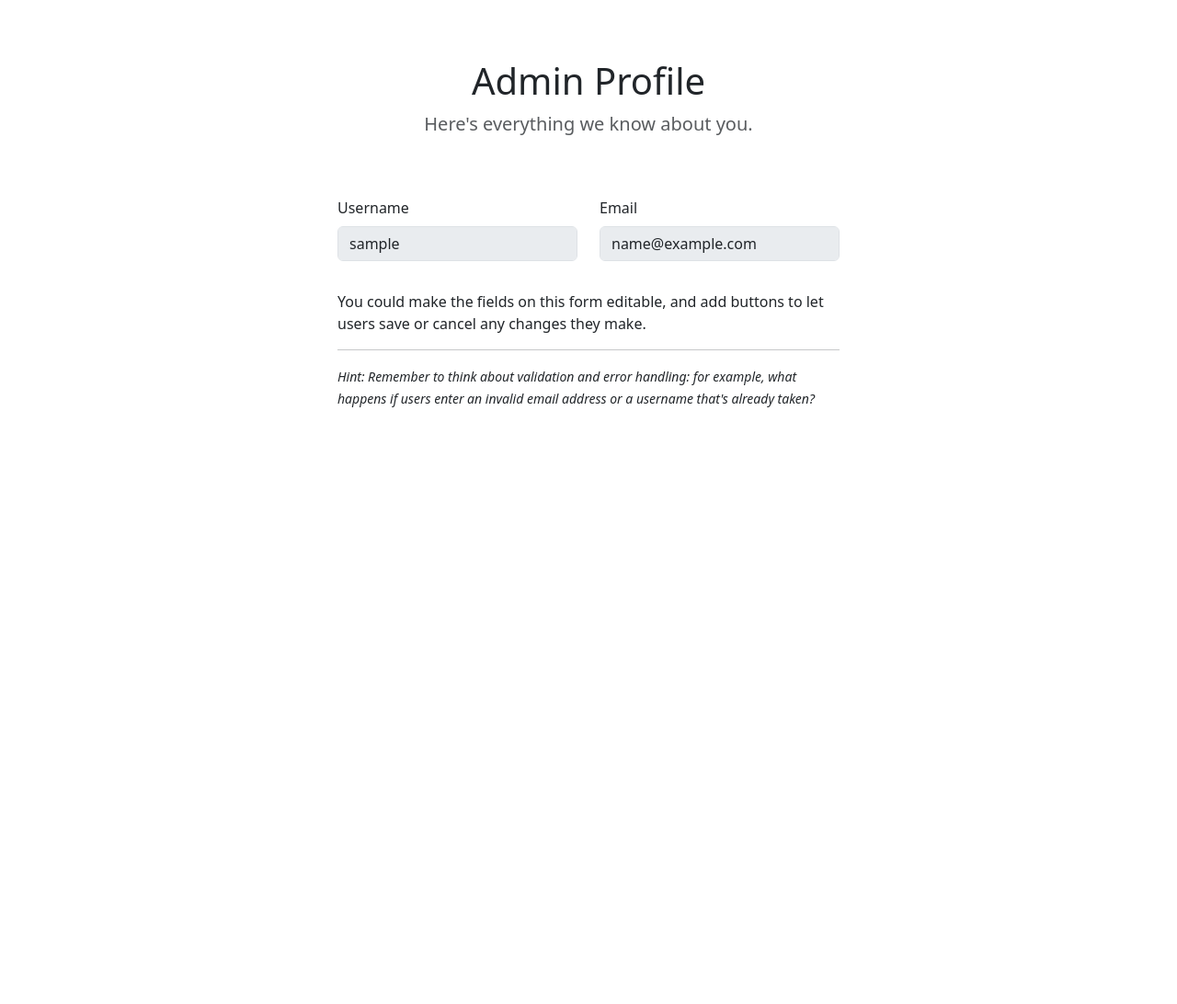
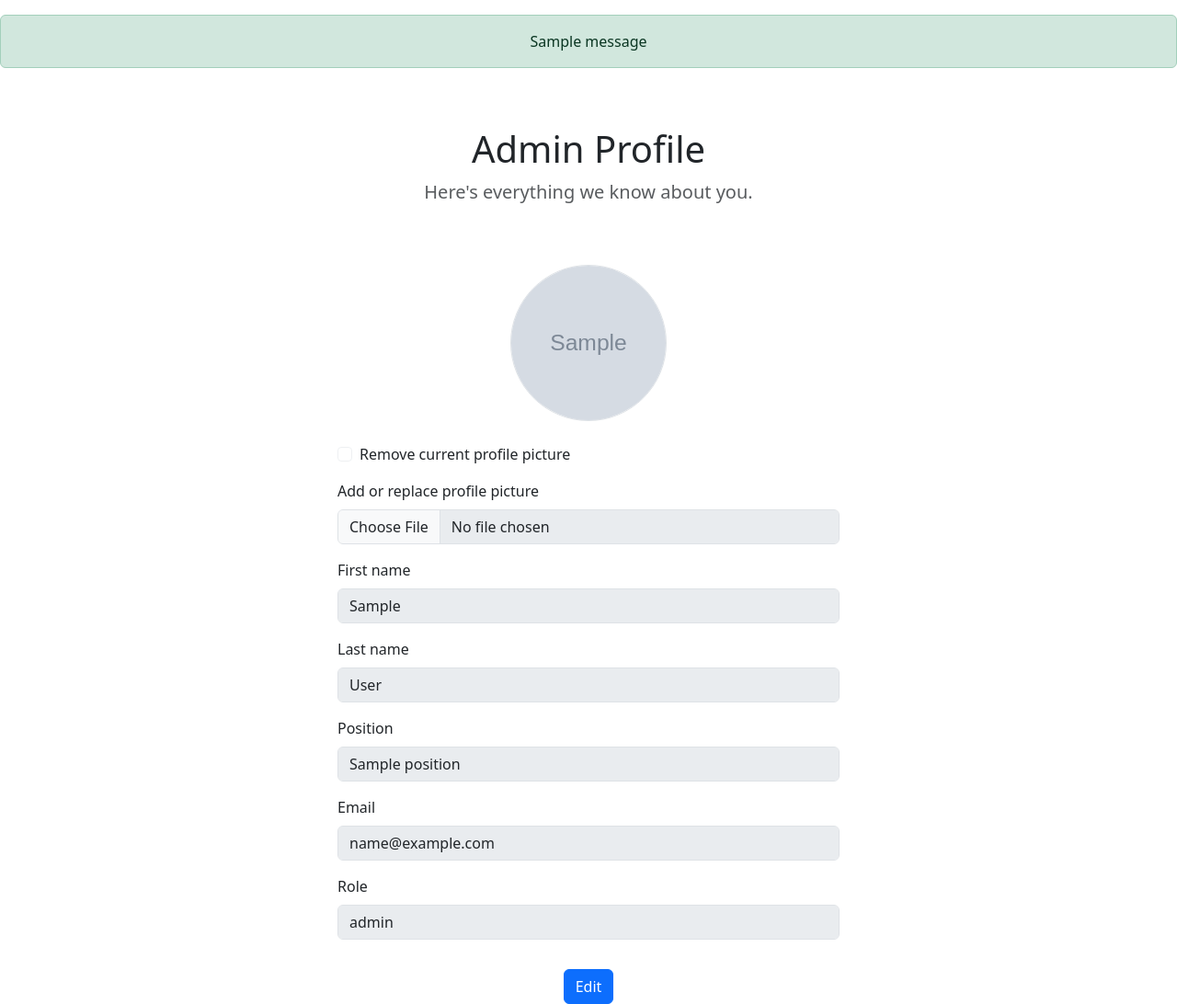
Before and after one commit to Ming-Liu-1170030/LU-TODO, a Flask app: page /profile in a window 1280 px wide. Shown: the part 56-1148 px from the top of the page at 92% size. Before the commit the page ends 499 px from the top, so only its background shows below. Run offline with Flask 3, Linux system fonts and the light colour scheme; the visitor is signed in with stand-in values (Sample User, id 1); grey boxes marked "Sample" are stand-in pictures; one stand-in notice (Sample message) is shown; a database or web service that is not in the repository returns one stand-in record (values such as "Sample title"); some libraries are stand-ins or nearby versions.

Commit message:
Profile page management partly implemented (apart from password) and tested

```diff
--- a/lutodo/templates/profile.html
+++ b/lutodo/templates/profile.html
@@ -6,6 +6,15 @@
 {% set active_page = 'profile' %}
 
 {% block content %}
+
+{% with messages = get_flashed_messages(with_categories=true) %}
+    {% for category, message in messages %}
+        <div class="alert alert-{{ category }} text-center" role="alert">
+            {{ message }}
+        </div>
+    {% endfor %}
+{% endwith %}
+
 <section class="container py-5">
     <div class="row justify-content-center text-center">
         <div class="col-lg-7">
@@ -16,24 +25,86 @@
 </section>
 
 <section class="container">
-    <form>
+    <form action="{{ url_for('profile') }}" method="post" enctype="multipart/form-data">
+        <div class="text-center mb-4">
+            {% if profile.profile_picture %}
+            <img src="{{ url_for('static', filename='profile_pictures/' ~ profile.profile_picture)}}"
+                 alt="Profile picture"
+                 class="rounded-circle border object-fit-cover"
+                 width="170"
+                 height="170">
+            {% else %}
+            <p>No profile picture</p>
+            {% endif %}
+        </div>
+
+
         <div class="row justify-content-center">
-            <div class="col-lg-3 mb-3">
-                <label for="username" class="form-label">Username</label>
-                <input type="text" class="form-control" id="username" name="username" value="{{ profile.username }}" disabled>
+            <div class="col-12 col-md-8 col-lg-6">
+            {% if profile.profile_picture %}
+            <div class="form-check mb-3">
+                <label class="form-check-label" for="remove_profile_picture">Remove current profile picture</label>
+                <input class="form-check-input" type="checkbox" id="remove_profile_picture" name="remove_profile_picture" disabled>
             </div>
-            <div class="col-lg-3 mb-3">
-                <label for="useremail" class="form-label">Email</label>
-                <input type="text" class="form-control" id="useremail" name="useremail" value="{{ profile.email }}" disabled>
+            {% endif %}
+            <div class="mb-3">
+                <label for="profile_picture" class="form-label">Add or replace profile picture</label>
+                <input type="file" class="form-control" id="profile_picture" name="profile_picture" accept=".png, .jpg, .jpeg, .gif, .webp" disabled>
+            </div>
+            <div class="mb-3">
+                <label for="first_name" class="form-label">First name</label>
+                <input type="text" class="form-control{% if first_name_error %} is-invalid{% endif %}" id="first_name" name="first_name" value="{{ profile.first_name }}" disabled>
+                <div class="invalid-feedback">{{ first_name_error }}</div>
+            </div>
+            <div class="mb-3">
+                <label for="last_name" class="form-label">Last name</label>
+                <input type="text" class="form-control{% if last_name_error %} is-invalid{% endif %}" id="last_name" name="last_name" value="{{ profile.last_name }}" disabled>
+                <div class="invalid-feedback">{{ last_name_error }}</div>
+            </div>
+            <div class="mb-3">
+                <label for="position" class="form-label">Position</label>
+                <input type="text" class="form-control{% if position_error %} is-invalid{% endif %}" id="position" name="position" value="{{ profile.position }}" disabled>
+                <div class="invalid-feedback">{{ position_error }}</div>
+            </div>
+            <div class="mb-3">
+                <label for="email" class="form-label">Email</label>
+                <input type="email" class="form-control" id="email" name="email" value="{{ profile.email }}" disabled>
+            </div>
+            <div class="mb-3">
+                <label for="user_role" class="form-label">Role</label>
+                <input type="text" class="form-control" id="user_role" name="user_role" value="{{ profile.user_role }}" disabled>
             </div>
         </div>
-        <div class="my-3 row justify-content-center">
-            <div class="col-lg-6">
-                <p>You could make the fields on this form editable, and add buttons to let users save or cancel any changes they make.</p>
-                <hr />
-                <p><small><em>Hint: Remember to think about validation and error handling: for example, what happens if users enter an invalid email address or a username that's already taken?</em></small></p>
-            </div>
+
+        <div class="text-center mt-3">
+            <button type="button" class="btn btn-primary" id="editButton">Edit</button>
+            <button type="submit" class="btn btn-success d-none" id="saveButton">Save</button>
+            <button type="button" class="btn btn-secondary d-none" id="cancelButton">Cancel</button>
         </div>
+
     </form>
 </section>
+<script>
+    const editButton = document.getElementById('editButton')
+    const saveButton = document.getElementById('saveButton')
+    const cancelButton = document.getElementById('cancelButton')
+    const firstNameInput = document.getElementById('first_name')
+    const lastNameInput = document.getElementById('last_name')
+    const positionInput = document.getElementById('position')
+    const profilePictureInput = document.getElementById('profile_picture')
+    const removeProfilePicture = document.getElementById('remove_profile_picture')
+    editButton.addEventListener('click', function() {
+        firstNameInput.disabled = false;
+        lastNameInput.disabled = false;
+        positionInput.disabled = false;
+        profilePictureInput.disabled = false;
+        if (removeProfilePicture) {removeProfilePicture.disabled = false;}
+        editButton.classList.add('d-none');
+        saveButton.classList.remove('d-none');
+        cancelButton.classList.remove('d-none');
+        })
+    cancelButton.addEventListener('click', function () {
+        window.location.reload();
+        });
+</script>
 {% endblock %}
--- a/lutodo/user.py
+++ b/lutodo/user.py
@@ -1,8 +1,10 @@
 
+
+from xmlrpc.client import _Method
 
 from lutodo import app
 from lutodo import db
-from flask import redirect, render_template, request, session, url_for
+from flask import flash, redirect, render_template, request, session, url_for
 from flask_bcrypt import Bcrypt
 import re
 from pathlib import Path
@@ -340,23 +342,118 @@ def signup():
     # error messages.
     return render_template('signup.html')
 
-@app.route('/profile')
+@app.route('/profile', methods=['GET', 'POST'])
 def profile():
-    """User Profile page endpoint.
 
-    Methods:
-    - get: Renders the user profile page for the current user.
-
-    If the user is not logged in, requests will redirect to the login page.
-    """
     if 'loggedin' not in session:
          return redirect(url_for('login'))
 
     # Retrieve user profile from the database.
     with db.get_cursor() as cursor:
-        cursor.execute('SELECT username, email, user_role FROM users WHERE user_id = %s;',
-                       (session['user_id'],))
+        cursor.execute('''
+                        SELECT email,
+                        first_name,
+                        last_name,
+                        position,
+                        profile_picture,
+                        user_role,
+                        status
+                        FROM users WHERE user_id = %s;
+                        ''',
+                        (session['user_id'],))
         profile = cursor.fetchone()
+
+    if request.method == 'POST':
+        first_name = request.form['first_name'].strip()
+        last_name = request.form['last_name'].strip()
+        position = request.form['position'].strip()
+        profile_picture = request.files.get('profile_picture')
+        remove_profile_picture = ('remove_profile_picture' in request.form)
+
+        # Assume no errors here.
+        first_name_error = None
+        last_name_error = None
+        position_error = None
+        profile_picture_error = None
+        new_profile_picture_filename = None
+
+        # Reuse the profile picture name validation and save.
+        if profile_picture and profile_picture.filename:
+            safe_filename = secure_filename(profile_picture.filename)
+            extension = Path(safe_filename).suffix.lower()
+
+            if extension not in ALLOWED_IMAGE_EXTENSIONS:
+                profile_picture_error = 'Please upload a PNG, JPG, JPEG, GIF, OR WEBP image.'
+            else:
+                new_profile_picture_filename = f'{uuid4().hex}{extension}'
+
+        # Stop users to remove and upload pictures in one time
+        if (remove_profile_picture and profile_picture and profile_picture.filename):
+            profile_picture_error = ('Please choose either to remove or upload pictures!')
+        # Reuse the validation code.
+        if not first_name.strip():
+            first_name_error = 'First name cannot be empty.'
+        elif len(first_name) > 50:
+            first_name_error = 'Your first name cannot exceed 50 characters.'
+        if not last_name.strip():
+            last_name_error = 'Last name cannot be empty.'
+        elif len(last_name) > 50:
+            last_name_error = 'Your last name cannot exceed 50 characters.'
+        if not position.strip():
+            position_error = 'Position cannot be empty.'
+        elif len(position) > 50:
+            position_error = 'Position cannot exceed 50 characters.'
+        # Reuse the code and temporary dictionary created.
+        if first_name_error or last_name_error or position_error or profile_picture_error:
+            profile = dict(profile)
+            profile['first_name'] = first_name
+            profile['last_name'] = last_name
+            profile['position'] = position
+            return render_template(
+                'profile.html',
+                profile=profile,
+                first_name_error=first_name_error,
+                last_name_error=last_name_error,
+                position_error=position_error,
+                profile_picture_error=profile_picture_error)
+        # Fetch old profile_picture
+        old_profile_picture_filename = profile['profile_picture']
+        final_profile_picture_filename = old_profile_picture_filename
+        upload_folder = Path(app.static_folder) / 'profile_pictures'
+        upload_folder.mkdir(parents=True, exist_ok=True)
+
+        # Picture removal decision, or get new picture
+        if remove_profile_picture:
+            final_profile_picture_filename = None
+        elif new_profile_picture_filename:
+            profile_picture.save(
+                upload_folder / new_profile_picture_filename)
+            final_profile_picture_filename = new_profile_picture_filename
+
+        # Update correct information that validated
+        with db.get_cursor() as cursor:
+            cursor.execute('''
+                UPDATE users
+                SET first_name = %s,
+                    last_name = %s,
+                    position = %s,
+                    profile_picture = %s
+                WHERE user_id = %s;
+            ''', (
+                first_name,
+                last_name,
+                position,
+                final_profile_picture_filename,
+                session['user_id']
+            ))
+            # Delete the old_profile pictures applied
+            if (new_profile_picture_filename or remove_profile_picture) and old_profile_picture_filename:
+                old_picture_path = (upload_folder / old_profile_picture_filename)
+                if old_picture_path.is_file():
+                    old_picture_path.unlink()
+            flash('Profile updated successfully.', 'success')
+            # Return to the profile pages.
+            return redirect(url_for('profile'))
 
     return render_template('profile.html', profile=profile)
 
```
Also changed, not shown: README.md.
